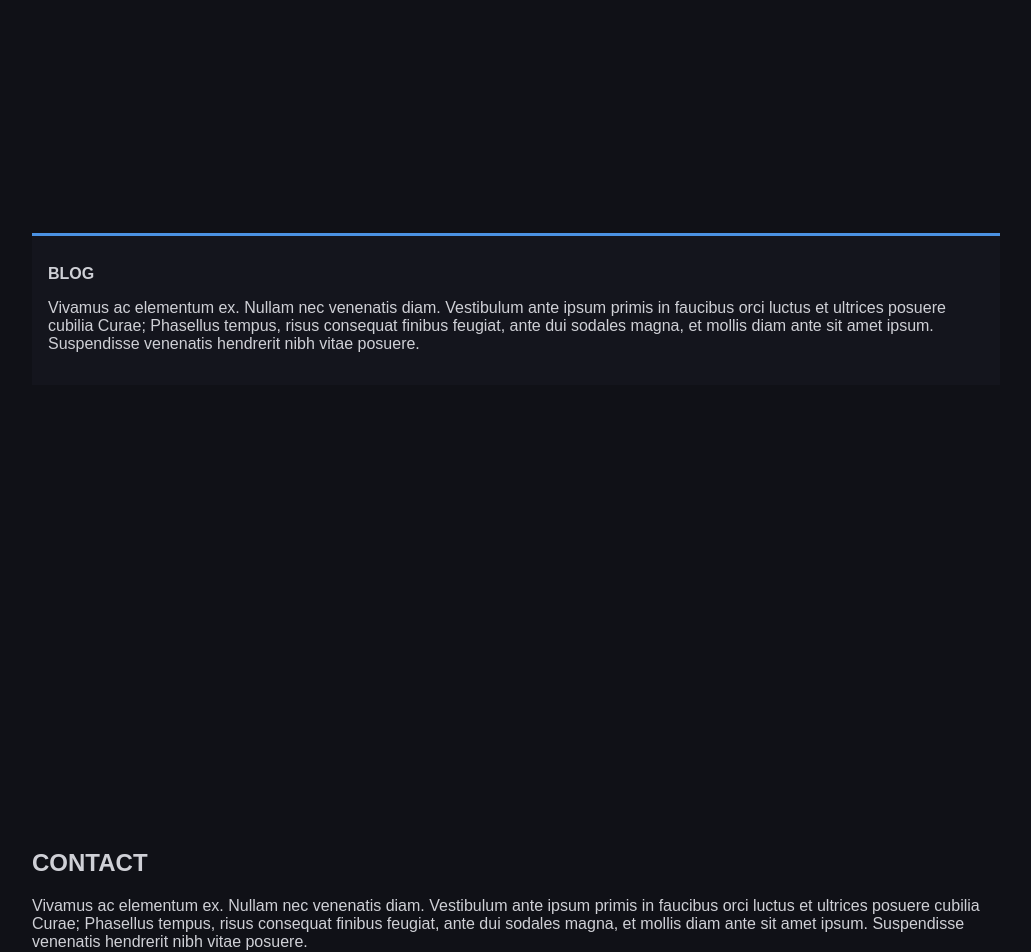
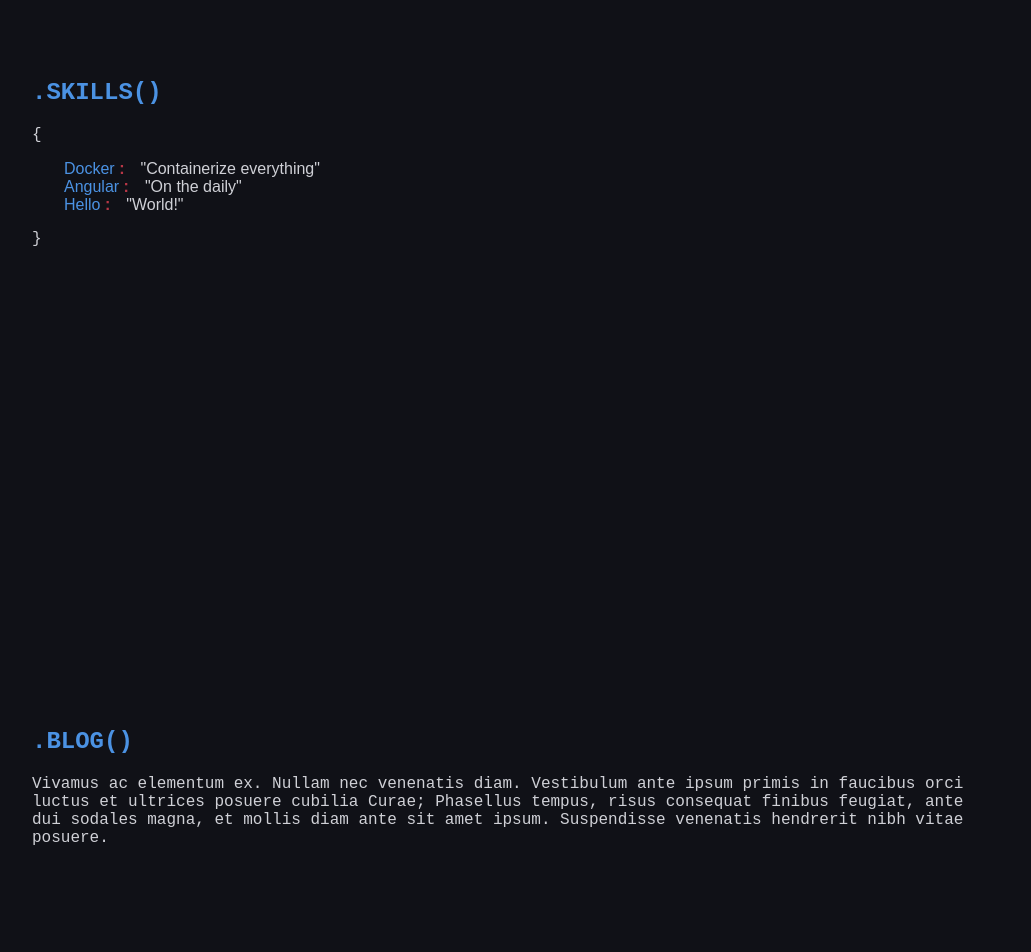
Before and after one commit to lampshde/WonderCorgii, a React (Create React App) app: page / in a window 1280 px wide. Shown: the part 1240-2192 px from the top of the page, without its empty margins (124-1155 px from the left). Built offline with nearby package versions, Linux system fonts and the light colour scheme.

Commit message:
Further enhancements

```diff
--- a/src/App.css
+++ b/src/App.css
@@ -45,3 +45,31 @@
   font-size: 1rem;
   font-family: 'Montserrat', sans-serif;
 }
+
+.skills .code-line{
+  padding-left: 2rem;
+  white-space: nowrap;
+}
+
+.skills .code-line .code-line-var{
+  padding-right: 1rem;
+  color: var(--theme-primary-color)
+}
+
+.skills .code-line .code-line-var::after{
+  content: " :";
+  color: var(--theme-secondary-color);
+  font-weight: bold;
+}
+
+.skills .code-line .code-line-value:not(:last-child)::after{
+  content: ','
+}
+
+.section{
+  margin-top: 30rem;
+}
+
+.section h2{
+  color: var(--theme-primary-color);
+}
--- a/src/App.js
+++ b/src/App.js
@@ -13,7 +13,8 @@
   }
   componentDidMount(){
     AOS.init({
-      duration: 1000
+      duration: 1000,
+      offset: 300
     })
   }
 
@@ -28,27 +29,42 @@
           <Nav ref={this.child} navItems={navItems}></Nav>
         </header>
         <section>
-          <ScrollTrigger onEnter={()=>(this.child.current.selectNavItem(0))}>
-          <div id="section0" className="card" data-aos='fade'>
-            <h2>INTRO</h2>
+          <ScrollTrigger onEnter={()=>(this.child.current.selectNavItem(0,true))}>
+          <div id="section0" className="section" data-aos='fade'>
+            <h2>.INTRO()</h2>
             <p>Vivamus ac elementum ex. Nullam nec venenatis diam. Vestibulum ante ipsum primis in faucibus orci luctus et ultrices posuere cubilia Curae; Phasellus tempus, risus consequat finibus feugiat, ante dui sodales magna, et mollis diam ante sit amet ipsum. Suspendisse venenatis hendrerit nibh vitae posuere. </p>
           </div>
           </ScrollTrigger>
-          <ScrollTrigger onEnter={()=>(this.child.current.selectNavItem(1))}>
-            <div id="section1" className="card" data-aos='fade-right'>
-              <h2>SKILLS</h2>
+          <ScrollTrigger onEnter={()=>(this.child.current.selectNavItem(1,true))}>
+            <div id="section1" className="section skills" data-aos='fade-right'>
+              <h2>.SKILLS()</h2>
+              <p>{"{"}</p>
+                <div className="code-line">
+                  <span className="code-line-var">Docker</span>
+                  <span className="code-line-value">"Containerize everything"</span>
+                </div>
+                <div className="code-line">
+                  <span className="code-line-var">Angular</span>
+                  <span className="code-line-value">"On the daily"</span>
+                </div>
+                <div className="code-line">
+                  <span className="code-line-var">Hello</span>
+                  <span className="code-line-value">"World!"</span>
+                </div>
+              <p>{"}"}</p>
+            </div>
+          </ScrollTrigger>
+          <ScrollTrigger onEnter={()=>(this.child.current.selectNavItem(2,true))}>
+            <div id="section2" className="section" data-aos='fade-right'>
+              <h2>.BLOG()</h2>
               <p>Vivamus ac elementum ex. Nullam nec venenatis diam. Vestibulum ante ipsum primis in faucibus orci luctus et ultrices posuere cubilia Curae; Phasellus tempus, risus consequat finibus feugiat, ante dui sodales magna, et mollis diam ante sit amet ipsum. Suspendisse venenatis hendrerit nibh vitae posuere. </p>
             </div>
           </ScrollTrigger>
-          <ScrollTrigger onEnter={()=>(this.child.current.selectNavItem(2))}>
-            <div id="section2" className="card" data-aos='fade-right'>
-              <h2>BLOG</h2>
+          <ScrollTrigger onEnter={()=>(this.child.current.selectNavItem(3, true))}>
+            <div id="section3" className="section" data-aos='fade-right'>
+              <h2>.CONTACT()</h2>
               <p>Vivamus ac elementum ex. Nullam nec venenatis diam. Vestibulum ante ipsum primis in faucibus orci luctus et ultrices posuere cubilia Curae; Phasellus tempus, risus consequat finibus feugiat, ante dui sodales magna, et mollis diam ante sit amet ipsum. Suspendisse venenatis hendrerit nibh vitae posuere. </p>
             </div>
-          </ScrollTrigger>
-          <ScrollTrigger onEnter={()=>(this.child.current.selectNavItem(3))}>
-            <h2 id="section3">CONTACT</h2>
-            <p>Vivamus ac elementum ex. Nullam nec venenatis diam. Vestibulum ante ipsum primis in faucibus orci luctus et ultrices posuere cubilia Curae; Phasellus tempus, risus consequat finibus feugiat, ante dui sodales magna, et mollis diam ante sit amet ipsum. Suspendisse venenatis hendrerit nibh vitae posuere. </p>
           </ScrollTrigger>
         </section>
       </div>
--- a/src/Nav.js
+++ b/src/Nav.js
@@ -23,7 +23,7 @@
                             smooth={true}
                             offset= {-200}
                             >
-                            <div className={"nav-item " + (this.state.selectedIndex === index ? 'selected' : '')} onClick={()=>(this.selectNavItem(index))}>
+                            <div className={"nav-item " + (this.state.selectedIndex === index ? 'selected' : '')} onClick={()=>(this.selectNavItem(index,false))}>
                                 <div className="nav-item-text">{value}</div>
                                 <div className="nav-item-index">0{index}</div>
                             </div>
@@ -34,8 +34,11 @@
         );
     }
 
-    selectNavItem(index){
-        if(index === this.state.selectedIndex){
+    selectNavItem(index, ignoreSame){
+        if(index === this.state.selectedIndex && ignoreSame === true){
+            return
+        }
+        else if(index === this.state.selectedIndex){
             this.setState({selectedIndex: -1})
         }
         else{
--- a/src/index.css
+++ b/src/index.css
@@ -17,12 +17,19 @@
 }
 
 @import url('https://fonts.googleapis.com/css?family=Montserrat');
+@import url('https://fonts.googleapis.com/css?family=Roboto+Mono');
+
 div{
   font-family: 'Montserrat', sans-serif;
 }
 
+.skills,.section{
+  font-family: 'Roboto Mono', monospace;
+}
+
 :root {
   --theme-primary-color: #4B92E3;
+  --theme-secondary-color: #b83746;
   --theme-bg-color: #101117;
   --theme-text-color: #cfd0d6;
 }
```
